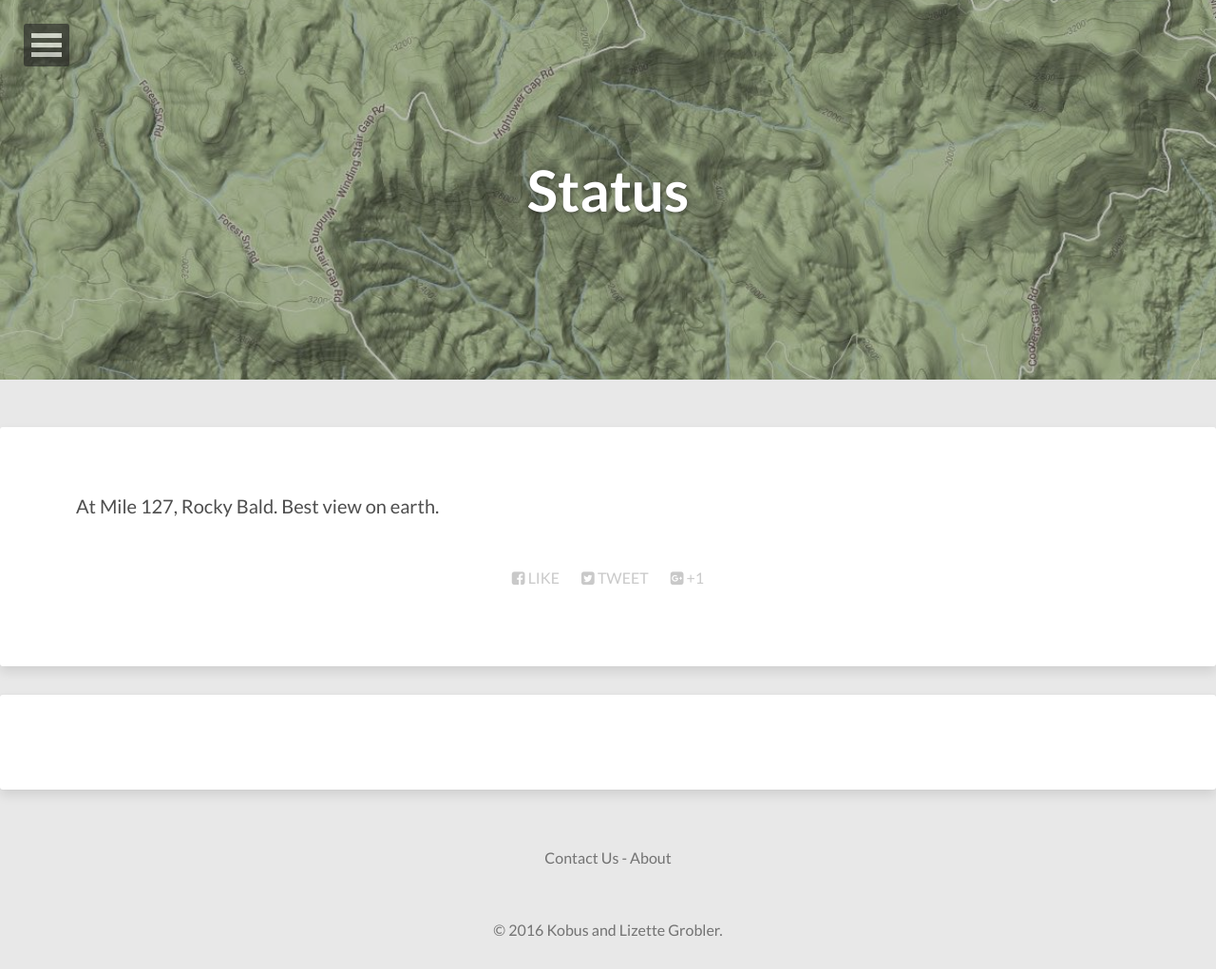
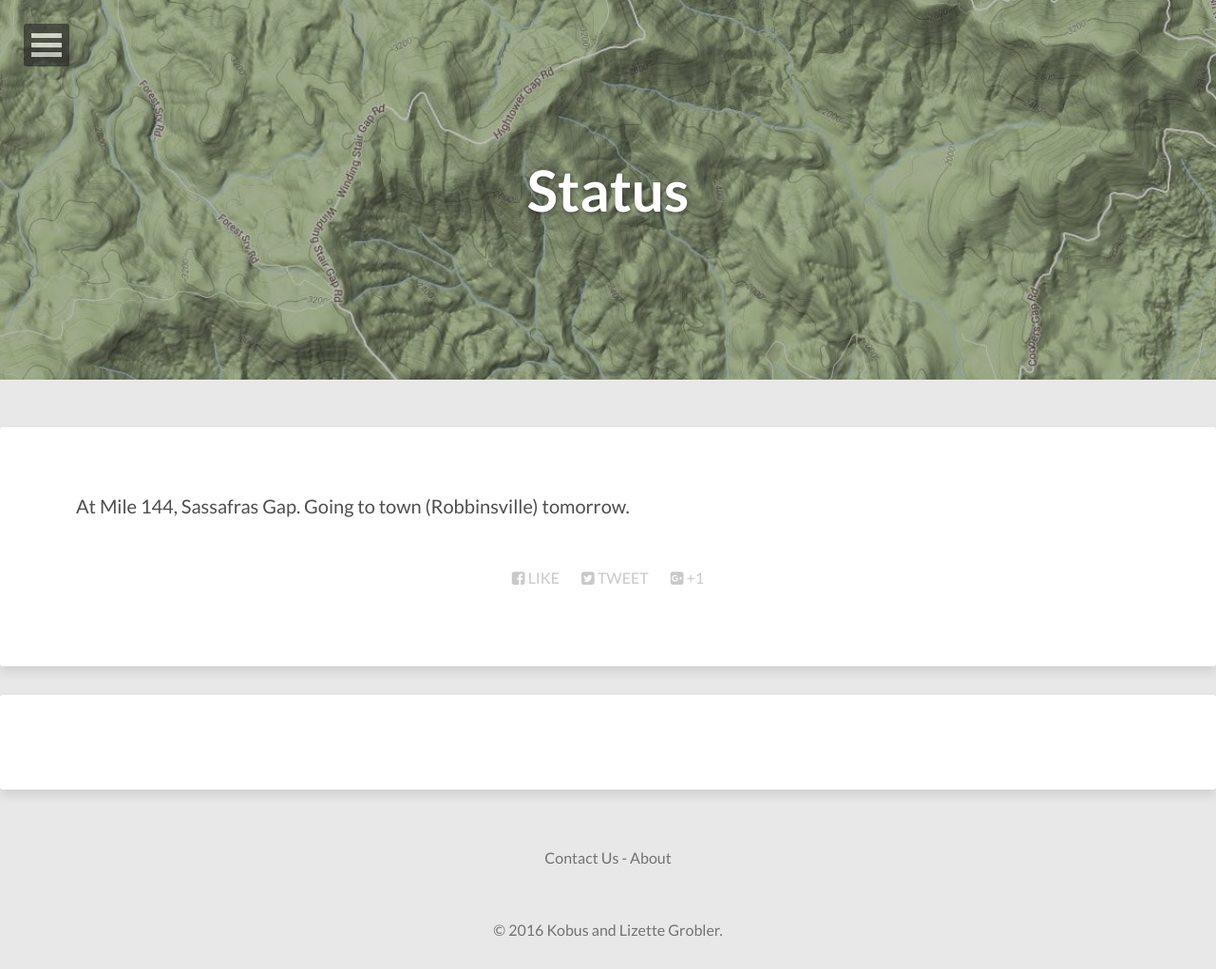
Before and after one commit to kobusgrobler/kobusgrobler.github.io, a Jekyll site: the page built from status.md, in a window 1280 px wide. Shown: the whole page at 95% size. Built offline with Jekyll 4.4.1, drawn with Linux system fonts in a browser that asks for light colours; nearby versions of some CDN libraries; comment, search, counter and statistics services are not loaded.

Commit message:
Update status.md

```diff
--- a/status.md
+++ b/status.md
@@ -6,4 +6,4 @@ image:
   feature: mountain.jpg
 ---
 
-At Mile 127, Rocky Bald. Best view on earth.
+At Mile 144, Sassafras Gap. Going to town (Robbinsville) tomorrow.
```
